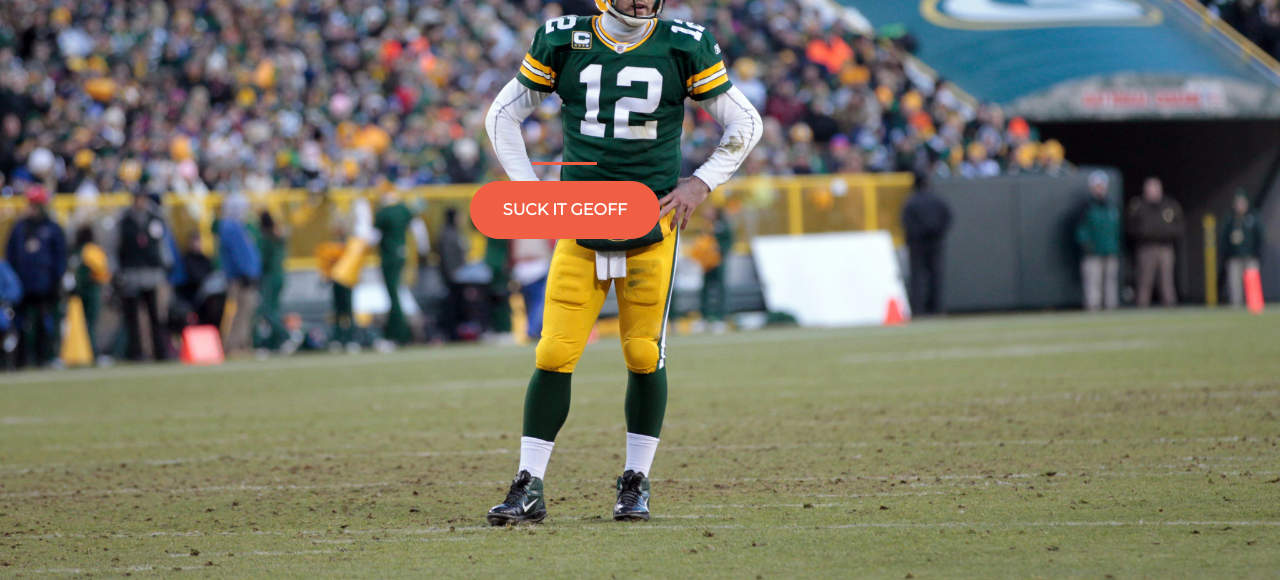
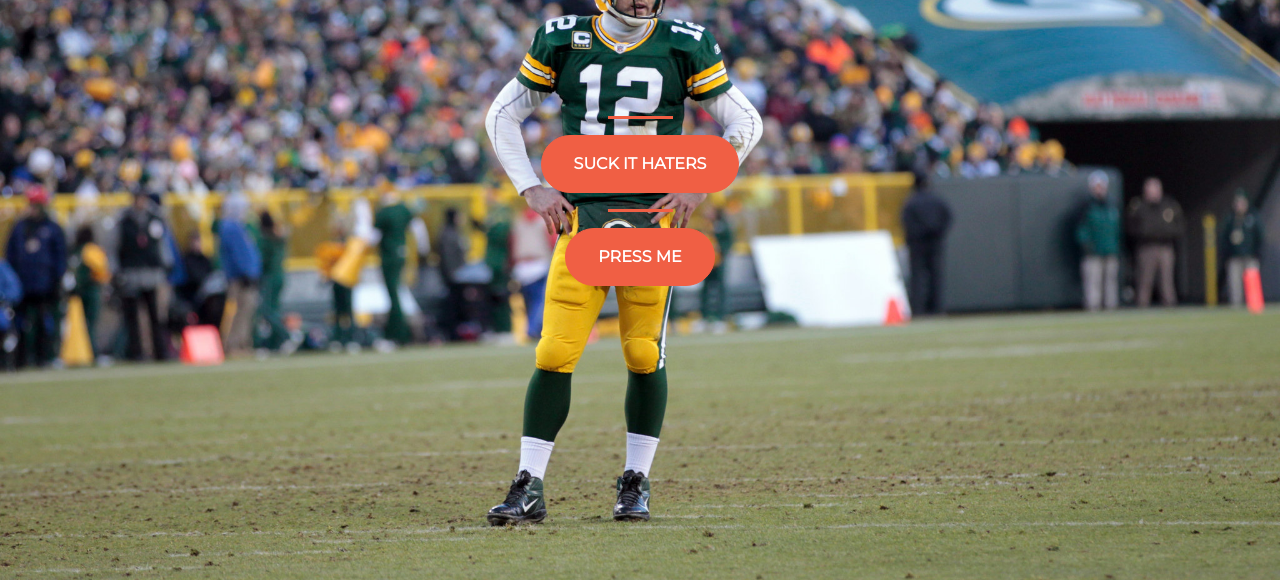
Before and after one commit to tgrober/aaronWebsite, a plain HTML site: page startup_files/index.html in a window 1280 px wide. Shown: the part 220-800 px from the top of the page. Drawn offline with nearby package versions, Linux system fonts and the light colour scheme.

Commit message:
added button and text transition

```diff
--- a/startup_files/index.html
+++ b/startup_files/index.html
@@ -25,8 +25,12 @@
         <div class="buffer col-12"></div>
         <section class="text-center col-12">
         <hr>
-        <button class="btn btn-primary btn-xl"> Suck It Geoff </button>
-      </section>
+        <button class="btn btn-primary btn-xl" id="p1"> Suck It Haters </button>
+        </section>
+        <section class="text-center col-12">
+        <hr>
+        <input id="newButton" type="button" class="btn btn-primary btn-xl" value="Press Me" onclick="document.getElementById('newButton').value='MVP'">
+        </section>
       </div>
     </div>
   </body>
--- a/startup_files/style.css
+++ b/startup_files/style.css
@@ -26,13 +26,13 @@ h1 {
 	height: 10rem;
 }
 
-.btn {
+.btn, input{
 	text-transform: uppercase;
 	font-weight: 700;
 	border-radius: 300px;
 }
 
-.btn-primary {
+.btn-primary, input {
 	background-color: #F05F44;
 	border-color: #F05F44;
 }
@@ -46,3 +46,12 @@ h1 {
 .btn-xl {
 	padding: 1rem 2rem;
 }
+
+#greatest {
+	text-transform: uppercase;
+	font-weight: 700;
+	border-radius: 300px;
+	background-color: #F05F44;
+	border-color: #F05F44;
+
+}
```
